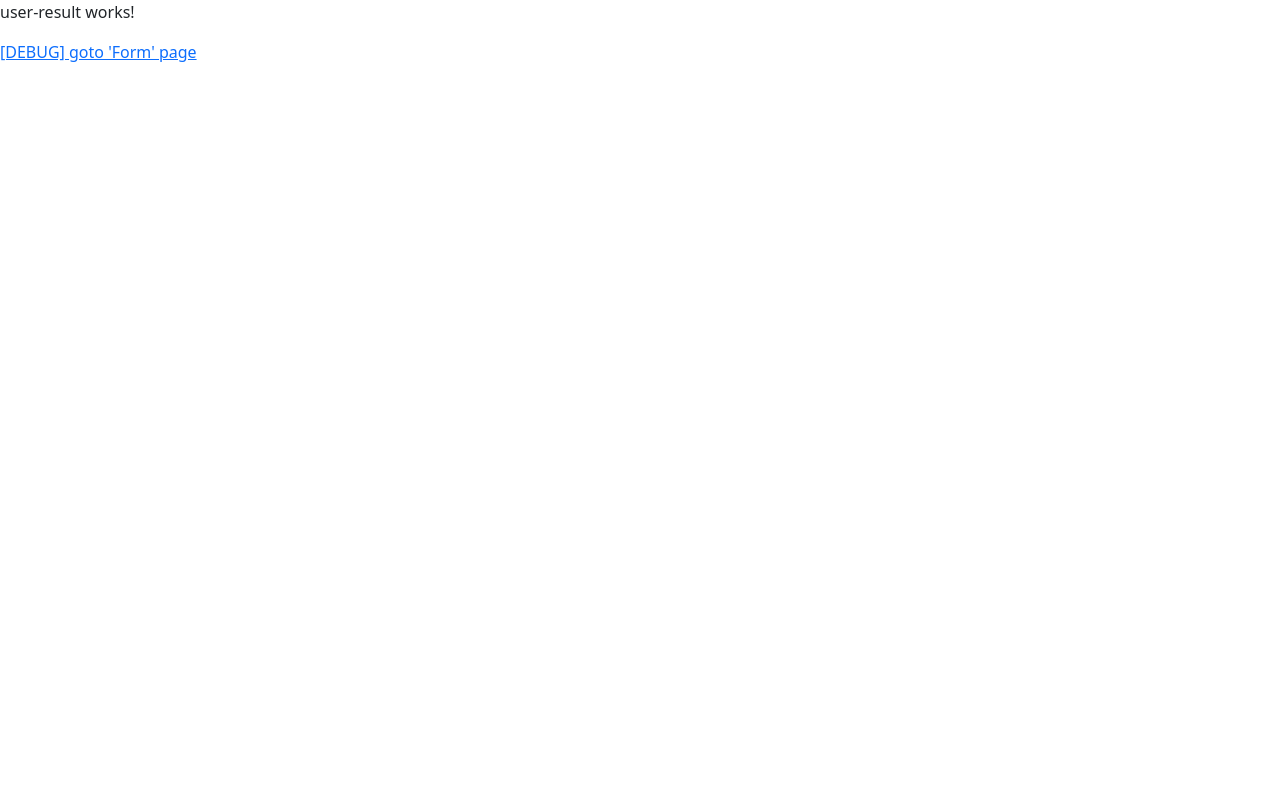
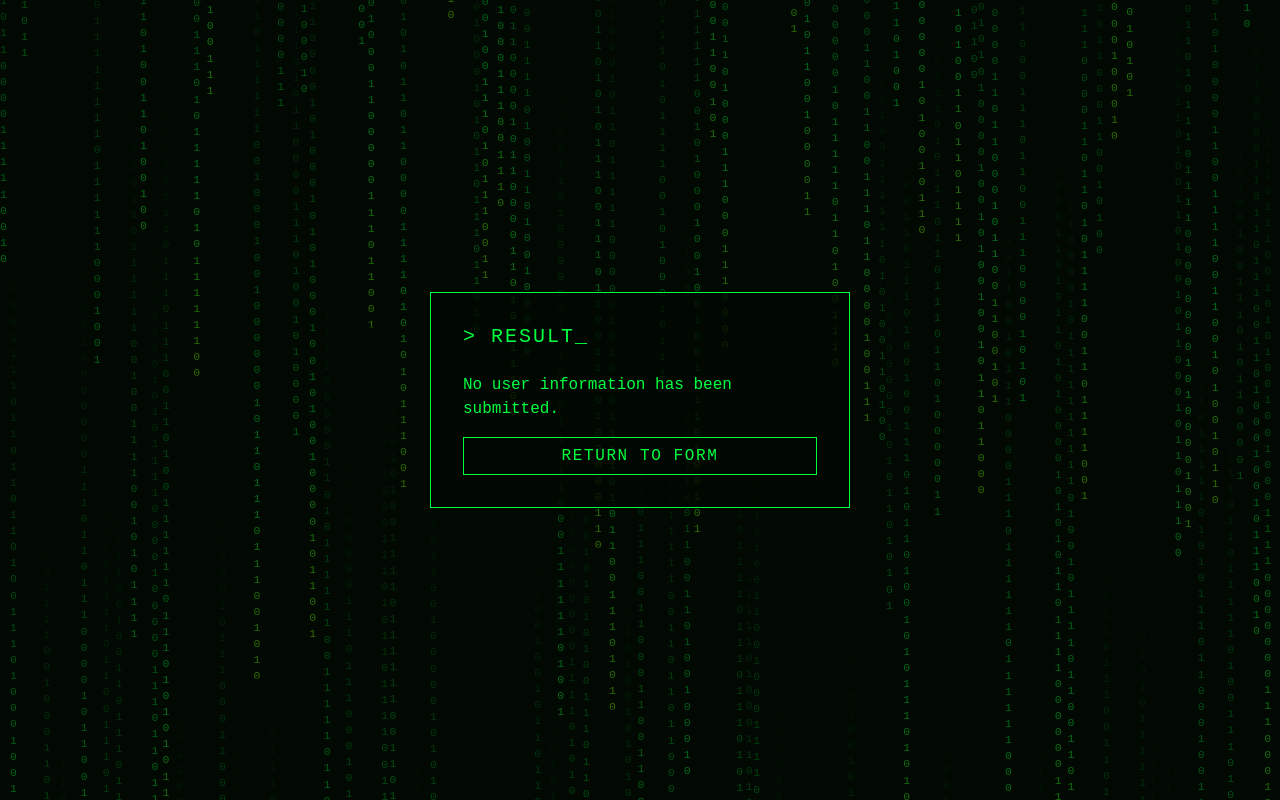
Before and after one commit to MrFlamesJr/SEG3502_reactive-form, an Angular app: page /result in a window 1280 px wide. Built offline with nearby package versions, Linux system fonts and the light colour scheme.

Commit message:
feat: display submitted user data in result page

```diff
--- a/src/app/user-result/user-result.css
+++ b/src/app/user-result/user-result.css
@@ -0,0 +1,74 @@
+.screen {
+  --green: #00ff41;
+  --green-dim: #0a7a22;
+  --bg: #020802;
+  --ink: var(--green);
+
+  min-height: 100vh;
+  display: flex;
+  justify-content: center;
+  align-items: center;
+  background: var(--bg);
+  color: var(--ink);
+  font-family: 'Courier New', Courier, monospace;
+  position: relative;
+  isolation: isolate;
+}
+
+.panel {
+  width: 100%;
+  max-width: 420px;
+  padding: 2rem;
+  background: #020802c0;
+  border: 1px solid var(--green);
+}
+
+.title {
+  margin-bottom: 1.5rem;
+  font-size: 1.25rem;
+  letter-spacing: 0.1em;
+}
+
+.cursor {
+  animation: blink 1s steps(1) infinite;
+}
+
+@keyframes blink {
+  50% {
+    opacity: 0;
+  }
+}
+
+.table {
+  --bs-table-bg: transparent;
+  --bs-table-color: var(--green);
+  --bs-table-border-color: var(--green-dim);
+}
+
+.table th {
+  color: var(--green-dim);
+  font-style: italic;
+  letter-spacing: 0.05em;
+}
+
+.back-link {
+  display: block;
+  width: 100%;
+  padding: 0.375rem 0.75rem;
+  border: 1px solid var(--green);
+  color: var(--green);
+  text-align: center;
+  letter-spacing: 0.1em;
+  text-decoration: none;
+  text-transform: uppercase;
+}
+
+.back-link:hover {
+  background: var(--green);
+  color: var(--bg);
+}
+
+.screen ::selection {
+  background: var(--ink);
+  color: var(--bg);
+}
--- a/src/app/user-result/user-result.html
+++ b/src/app/user-result/user-result.html
@@ -1,4 +1,34 @@
-<p>user-result works!</p>
-<!-- TODO: display the submitted user data in a table -->
-<!-- TODO: show a message if no data was submitted -->
-<a routerLink="/form">[DEBUG] goto 'Form' page</a>
+<div class="screen">
+  <app-binary-rain />
+
+  <div class="panel">
+    <h1 class="title">&gt; RESULT<span class="cursor">_</span></h1>
+
+    @if (user) {
+      <table class="table">
+        <tbody>
+          <tr>
+            <th>First Name</th>
+            <td>{{ user.firstName }}</td>
+          </tr>
+          <tr>
+            <th>Last Name</th>
+            <td>{{ user.lastName }}</td>
+          </tr>
+          <tr>
+            <th>Phone</th>
+            <td>{{ user.phone || 'Not Provided' }}</td>
+          </tr>
+          <tr>
+            <th>Email</th>
+            <td>{{ user.email || 'Not Provided' }}</td>
+          </tr>
+        </tbody>
+      </table>
+    } @else {
+      <p>No user information has been submitted.</p>
+    }
+
+    <a class="back-link" routerLink="/form">Return to form</a>
+  </div>
+</div>
--- a/src/app/user-result/user-result.ts
+++ b/src/app/user-result/user-result.ts
@@ -1,12 +1,15 @@
-import { Component } from '@angular/core';
+import { Component, inject } from '@angular/core';
 import { RouterLink } from '@angular/router';
+import { UserService } from '../service/user-service';
+import { BinaryRain } from '../binary-rain/binary-rain';
 
 @Component({
-  imports: [RouterLink],
+  imports: [RouterLink, BinaryRain],
   selector: 'app-user-result',
   styleUrl: './user-result.css',
   templateUrl: './user-result.html',
 })
 export class UserResult {
-  // TODO: inject UserService and get the submitted user with getUser()
+  private userService = inject(UserService);
+  user = this.userService.getUser();
 }
```
